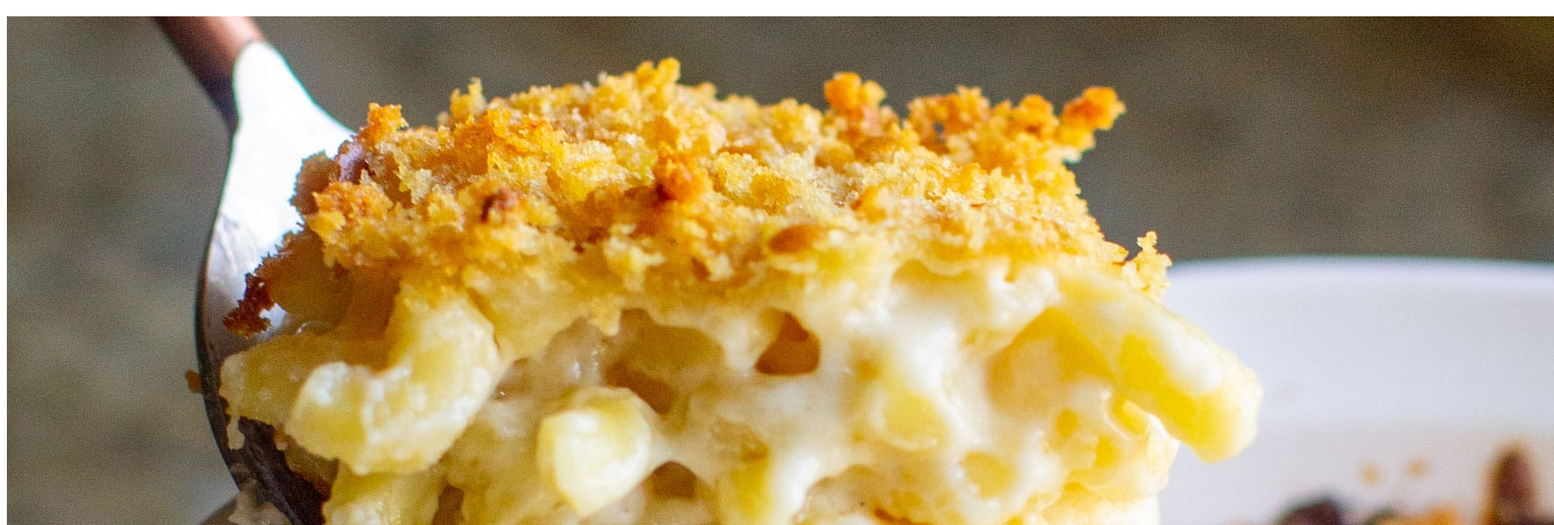
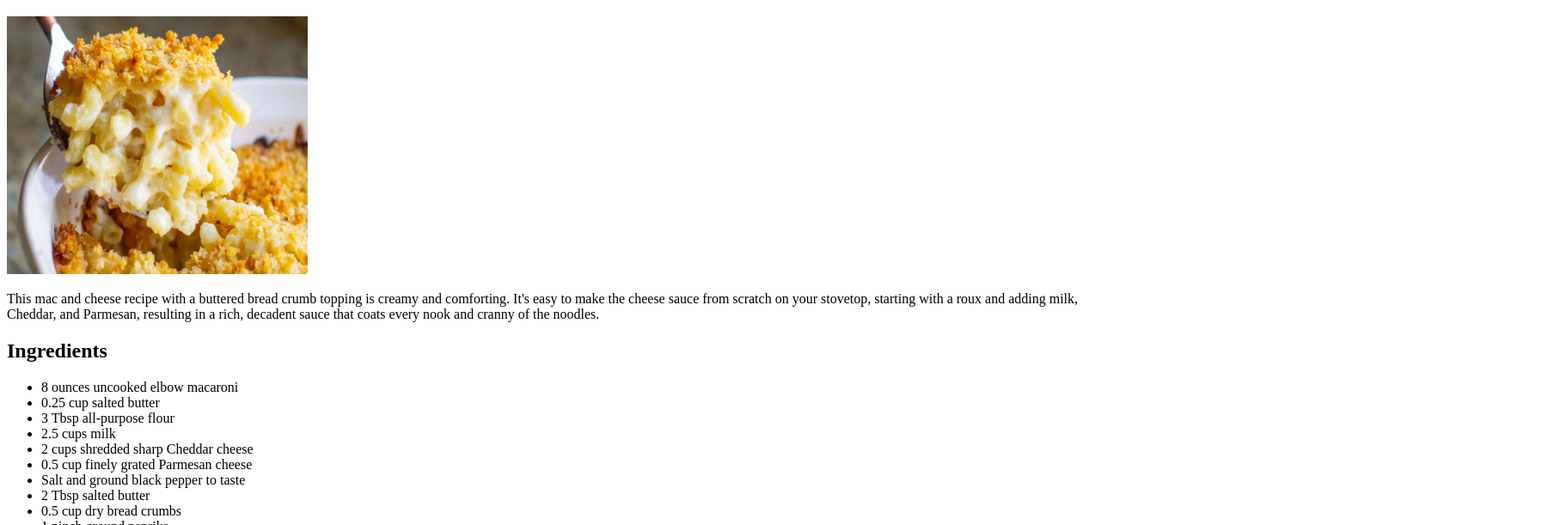
Before and after one commit to Derek-Voeller/odin-recipes, a plain HTML site: page recipes/mac-and-cheese.html in a window 1280 px wide. Shown: the part 61-672 px from the top of the page at 86% size, 1808 px wide, since content can reach past the window. Drawn offline with Linux system fonts and the light colour scheme.

Commit message:
Fixed image dimensions of bread and mac images.

```diff
--- a/recipes/mac-and-cheese.html
+++ b/recipes/mac-and-cheese.html
@@ -7,7 +7,7 @@
 </head>
 <body>
     <h1>Mac and Cheese Recipe</h1>
-    <img src="../images/mac.jpg">
+    <img src="../images/mac.jpg" height="300px" width="350px">
     <p>This mac and cheese recipe with a buttered bread crumb topping is creamy and comforting. It's easy to make the cheese sauce from scratch on your stovetop, starting with a roux and adding milk, Cheddar, and Parmesan, resulting in a rich, decadent sauce that coats every nook and cranny of the noodles.</p>
     <h2>Ingredients</h2>
     <ul>
```
Also changed, not shown: recipes/bread.html (+1 -1 lines).
